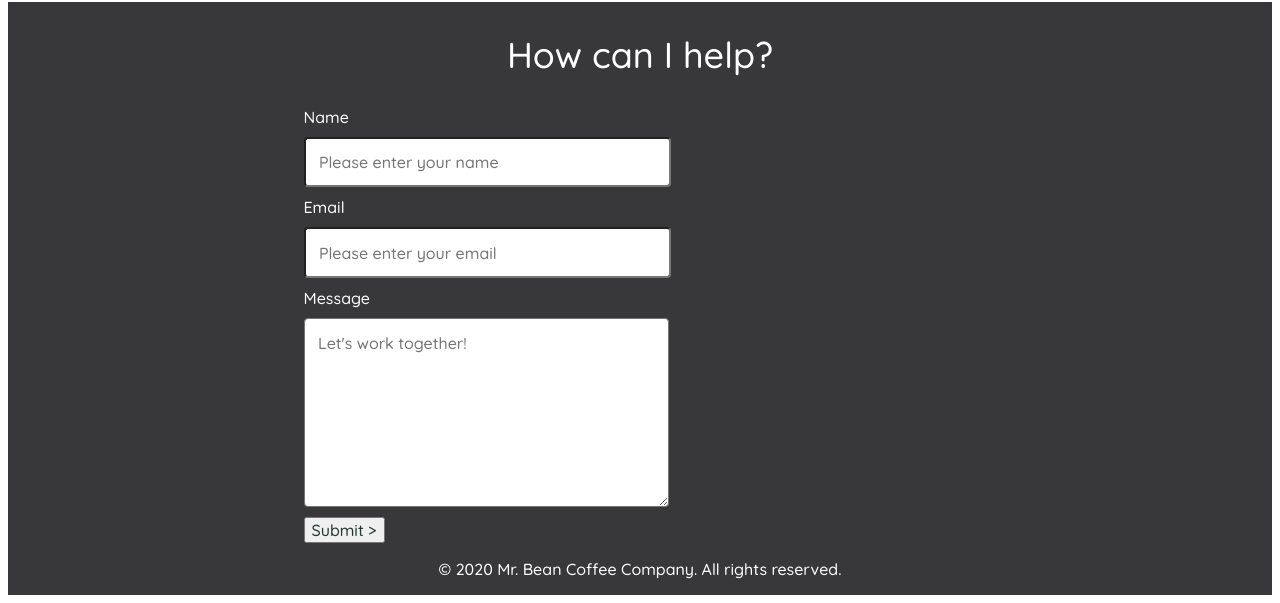
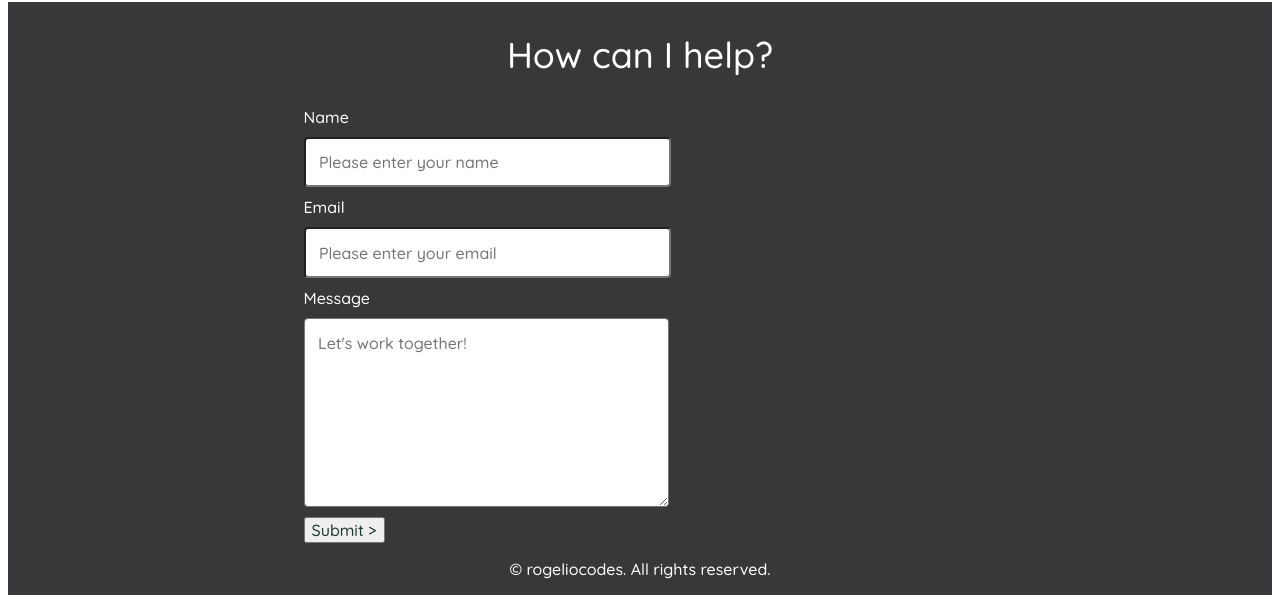
Before and after one commit to mitrerogelio/Portfolio, a plain HTML site: page sandbox.html in a window 1280 px wide. Shown: the part 2578-3181 px from the top of the page. Drawn offline with Linux system fonts and the light colour scheme.

Commit message:
change footer text

```diff
--- a/sandbox.html
+++ b/sandbox.html
@@ -73,7 +73,7 @@
                 <textarea id="user-message" name="message" placeholder="Let's work together!" cols="80" rows="8"></textarea>
                 <button type="submit" name="submit">Submit ></button>
             </form>
-            <p>© 2020 Mr. Bean Coffee Company. All rights reserved.</p>
+            <p>© rogeliocodes. All rights reserved.</p>
         </footer>
 
     </div>
```
